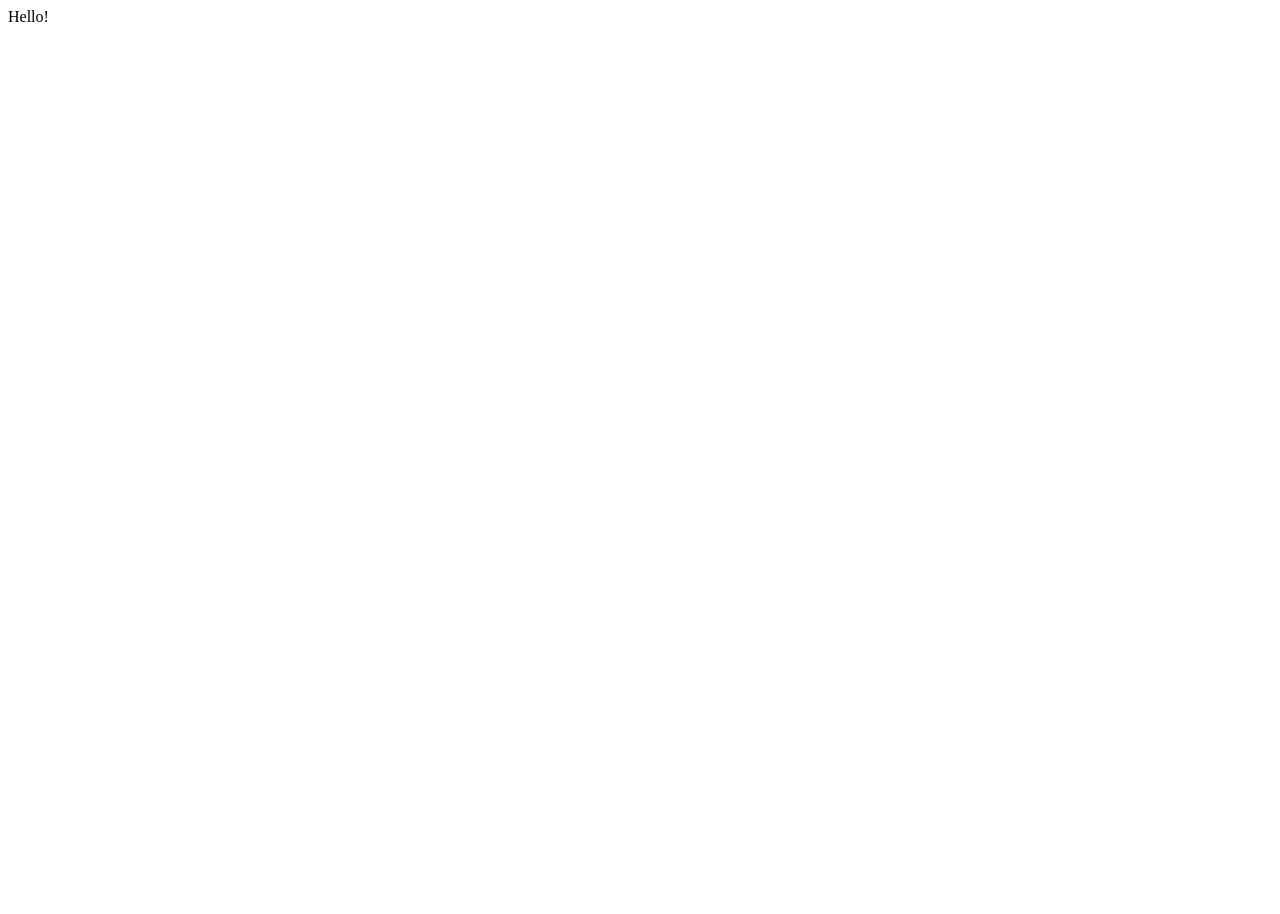
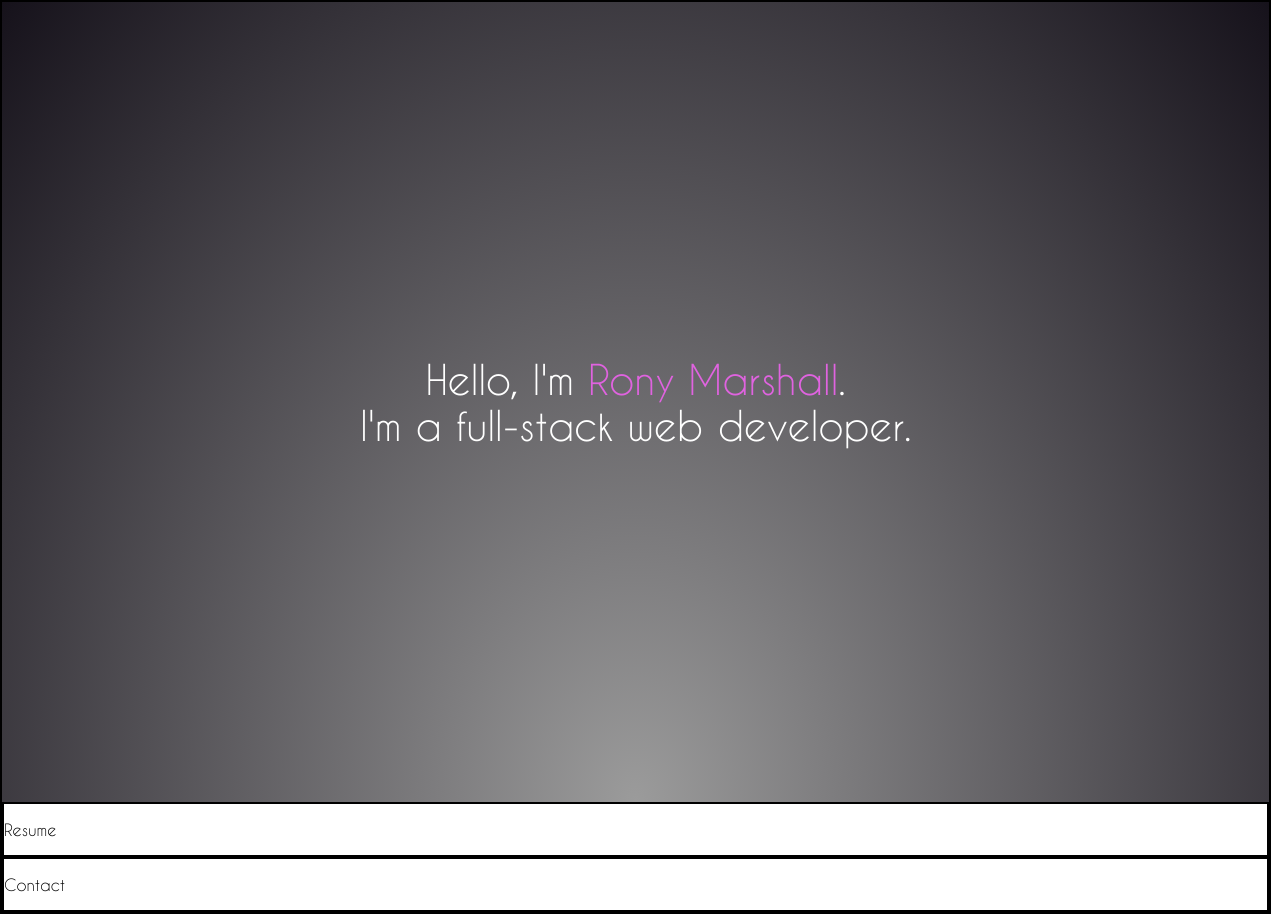
Before and after one commit to ronymarsh/ronymarsh.github.io, a plain HTML site: page index.html in a window 1280 px wide. Before the commit the page ends 800 px from the top, so only its background shows below. Drawn offline with Linux system fonts and the light colour scheme.

Commit message:
intro part, basic styling and structure

```diff
--- a/index.html
+++ b/index.html
@@ -3,11 +3,26 @@
 <head>
     <meta charset='utf-8'>
     <title>RonyMarsh</title>
+    <link rel='stylesheet' href='main.css'>
     <meta name='viewport' content='width=device-width, initial-scale=1'>
-    <link rel="icon" type="image/png" href="images/favicon2.jpg"/>
-    <link rel='stylesheet' type='text/css' media='screen' href='main.css'>
 </head>
 <body>
-    Hello!
+    <div class="container">
+        <div class="intro">
+            <div class="txt-wrapper">
+                Hello, I'm
+                <span id="name"> Rony Marshall</span>
+                .
+            </div>
+                <span>I'm a full-stack web developer.</span>
+        </div>
+
+        <div class="resume">
+            <p>Resume</p>
+        </div>
+        <div class="contact">
+            <p>Contact</p>
+        </div>
+    </div>
 </body>
 </html>
--- a/main.css
+++ b/main.css
@@ -0,0 +1,49 @@
+@font-face {
+    font-family: 'Caviar';
+    src: url('fonts/CaviarDreams.ttf');
+}
+@font-face {
+    font-family: 'LouisGeorge';
+    src: url('fonts/Louis\ George\ Cafe.ttf');
+}
+
+body {
+    font-family:'Caviar';
+    margin: 0px;
+    padding: 0px;
+}
+
+.container{
+    border: 2px solid black;
+    width: 99%;
+}
+.intro{
+    /* border: 2px solid black; */
+    color: #fff;
+    display: flex;
+    height: 100vh;
+    flex-direction: column;
+    justify-content: center;
+    align-items: center;
+    font-size: 40px;
+    width: 100%;
+    background: radial-gradient(ellipse at bottom,#9b9b9b,#16121b);
+}
+
+.intro span{
+    white-space: pre;
+}
+#name{
+    color:rgb(224, 99, 224);
+}
+.txt-wrapper{
+    display: flex;
+}
+.resume{
+    border: 2px solid black;
+    /* width: 100%; */
+}
+.contact{
+    border: 2px solid black;
+    /* width: 100%; */
+}
```
Also changed, not shown: fonts/CaviarDreams.ttf (added), fonts/Louis George Cafe.ttf (added).
